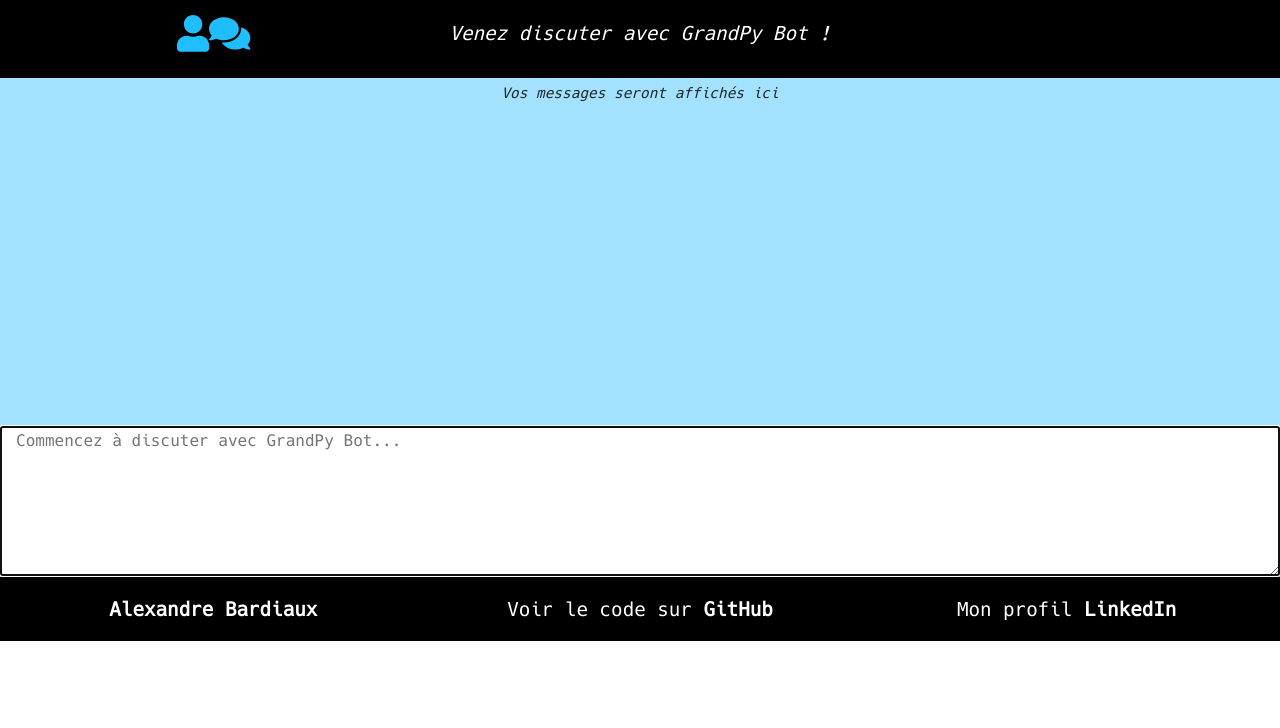
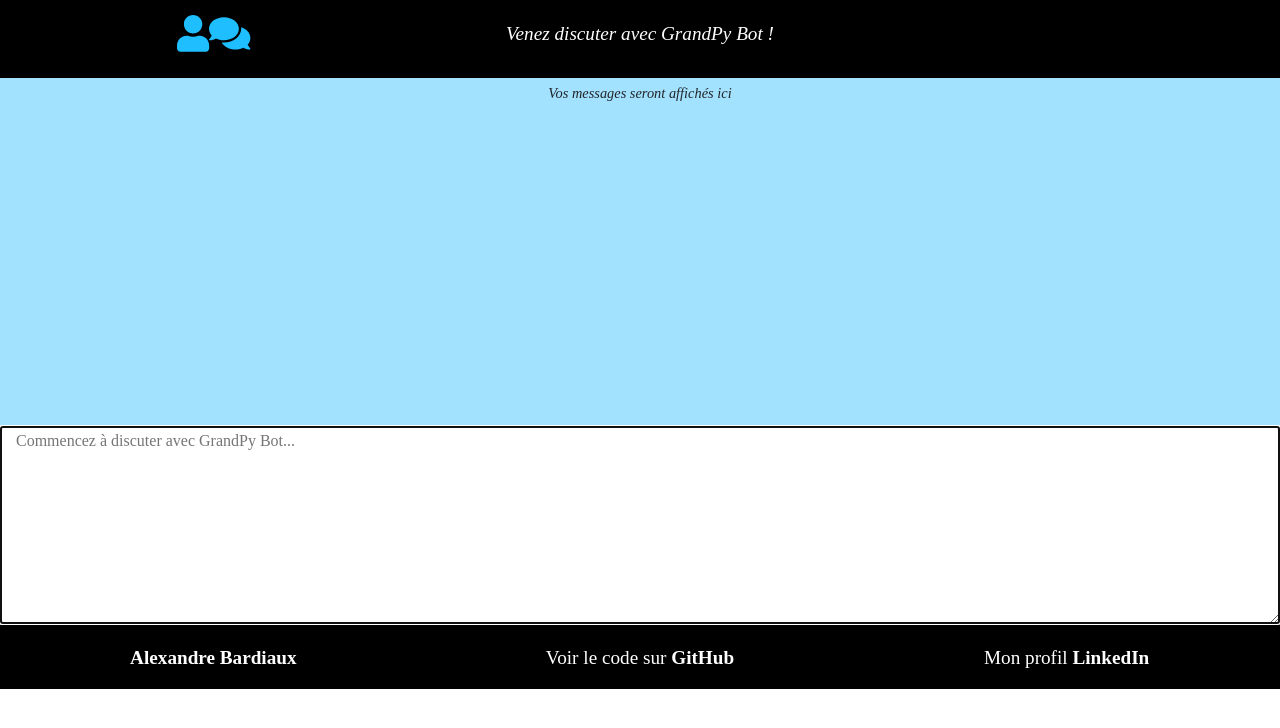
Before and after one commit to AlexBardDev/Project_7_OC, a Flask app: page / in a window 1280 px wide. Shown: the top 728 px of the page. Run offline with Flask 2, Linux system fonts and the light colour scheme; some libraries are stand-ins or nearby versions; some web fonts are replaced.

Commit message:
Flask works perfectly and the web page is well displayed on different browsers

```diff
--- a/static/style.css
+++ b/static/style.css
@@ -1,20 +1,5 @@
-@font-face {
-    font-family: 'hackregular';
-    src: url('Hack-Regular-webfont.eot');
-    src: url('Hack-Regular-webfont.eot?#iefix') format('embedded-opentype'),
-         url('Hack-Regular-webfont.woff2') format('woff2'),
-         url('Hack-Regular-webfont.woff') format('woff'),
-         url('Hack-Regular-webfont.ttf') format('truetype'),
-         url('Hack-Regular-webfont.svg#hackregular') format('svg');
-    font-weight: normal;
-    font-style: normal;
-}
-
-/* Body */
-
-body
-{
-    font-family: 'hackregular', Arial;
+body {
+    font-family: "Ubuntu";
 }
 
 /* Header and footer*/
--- a/templates/grandpy.html
+++ b/templates/grandpy.html
@@ -24,7 +24,7 @@
                 <div class="col-12 dialog">
                     <p class="text-center">Vos messages seront affichés ici</p>
                 </div>
-                <textarea class="col-12" rows="6" placeholder="Commencez à discuter avec GrandPy Bot..." autofocus></textarea>
+                <textarea class="col-12" rows="8" placeholder="Commencez à discuter avec GrandPy Bot..." autofocus></textarea>
             </section>
 
             <footer class="row text-center">
```
